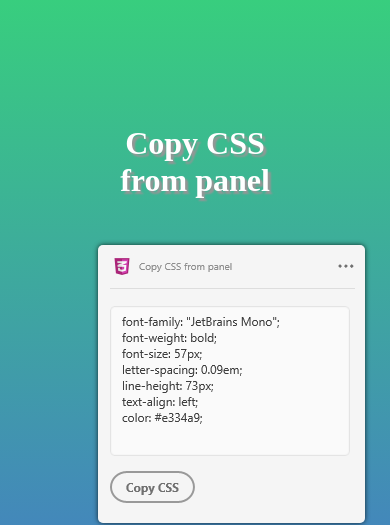
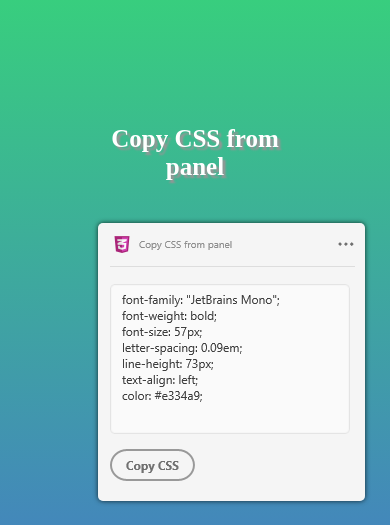
Before and after one commit to yspesny/Copy-CSS-from-panel, a plain HTML site: page index.html in a window 390 px wide. Shown: the top 525 px of the page. Drawn offline with Linux system fonts and the light colour scheme; a web font is replaced by a local one.

Commit message:
Update css.css

```diff
--- a/css.css
+++ b/css.css
@@ -43,4 +43,11 @@ body{
     display: block;
     width: 100px;
     margin: 0 auto;
+    max-width: 100%;
 }
+
+@media(max-width: 430px){
+    .title{
+        font-size: 25px;
+    }
+}
```
